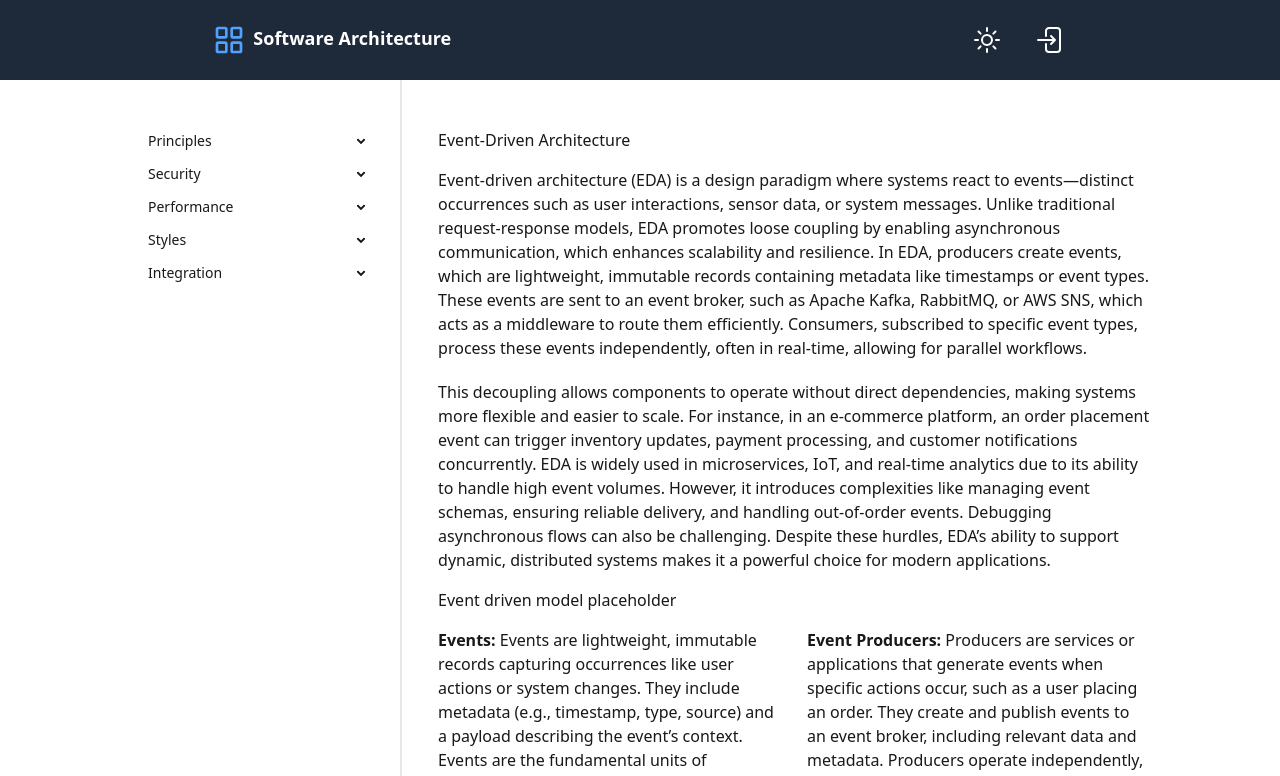
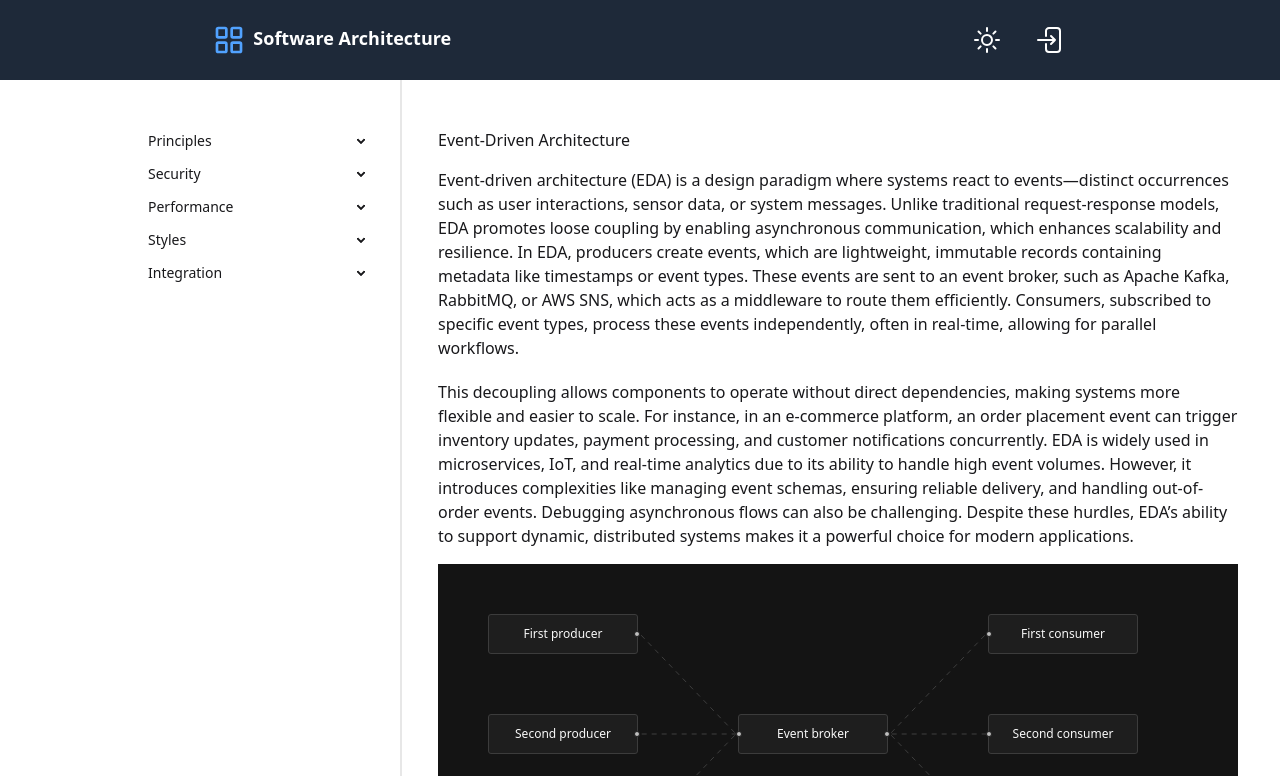
Before and after one commit to andrewass/software-architecture, a Next.js app: page /styles/eventdriven in a window 1280 px wide. Shown: the top 776 px of the page. Built offline with nearby package versions, Linux system fonts and the light colour scheme.

Commit message:
Added ReactFlow of the event driven flow

```diff
--- a/src/app/styles/eventdriven/EventDrivenModel.tsx
+++ b/src/app/styles/eventdriven/EventDrivenModel.tsx
@@ -1,3 +1,75 @@
+import { ReactFlow } from "@xyflow/react";
+import "@xyflow/react/dist/style.css";
+
+const nodes = [
+  {
+    id: "1",
+    type: "input",
+    sourcePosition: "right",
+    position: { x: 50, y: 50 },
+    data: { label: "First producer" },
+  },
+  {
+    id: "2",
+    type: "input",
+    sourcePosition: "right",
+    position: { x: 50, y: 150 },
+    data: { label: "Second producer" },
+  },
+  {
+    id: "3",
+    type: "input",
+    sourcePosition: "right",
+    position: { x: 50, y: 250 },
+    data: { label: "Third producer" },
+  },
+  {
+    id: "4",
+    sourcePosition: "right",
+    targetPosition: "left",
+    position: { x: 300, y: 150 },
+    data: { label: "Event broker" },
+  },
+  {
+    id: "5",
+    type: "output",
+    targetPosition: "left",
+    position: { x: 550, y: 50 },
+    data: { label: "First consumer" },
+  },
+  {
+    id: "6",
+    type: "output",
+    targetPosition: "left",
+    position: { x: 550, y: 150 },
+    data: { label: "Second consumer" },
+  },
+  {
+    id: "7",
+    type: "output",
+    targetPosition: "left",
+    position: { x: 550, y: 250 },
+    data: { label: "Third consumer" },
+  },
+];
+const initialEdges = [
+  { id: "e1-4", type: "straight", source: "1", target: "4", animated: true },
+  { id: "e2-4", type: "straight", source: "2", target: "4", animated: true },
+  { id: "e3-4", type: "straight", source: "3", target: "4", animated: true },
+  { id: "e4-5", type: "straight", source: "4", target: "5", animated: true },
+  { id: "e4-6", type: "straight", source: "4", target: "6", animated: true },
+  { id: "e4-7", type: "straight", source: "4", target: "7", animated: true },
+];
+
 export default function EventDrivenModel() {
-  return <p>Event driven model placeholder</p>;
+  return (
+    <div className="h-90 w-200">
+      <ReactFlow
+        colorMode="dark"
+        nodes={nodes}
+        edges={initialEdges}
+        className="bg-gray-900"
+      />
+    </div>
+  );
 }
```
